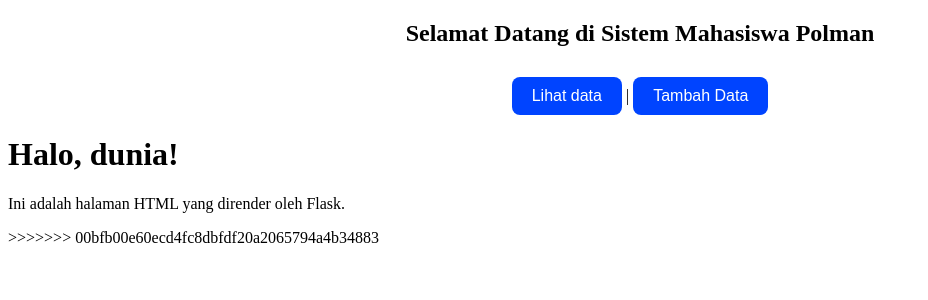
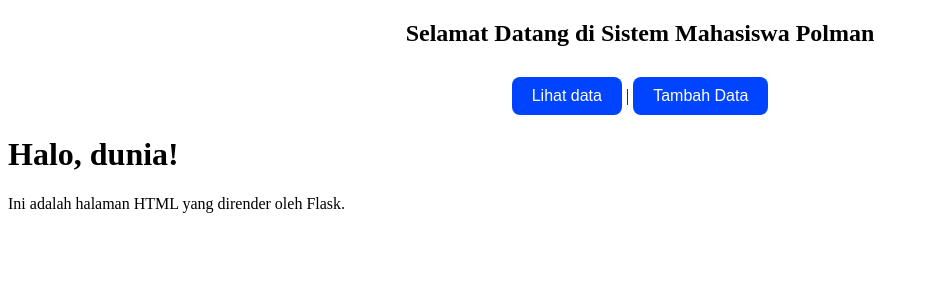
Before and after one commit to azzam528/FlaskNosql, a Flask app: page / in a window 1280 px wide. Shown: the top 300 px of the page, without its empty margins (0-928 px from the left). Run offline with Flask 3, Linux system fonts and the light colour scheme.

Commit message:
Update lagi

```diff
--- a/templates/index.html
+++ b/templates/index.html
@@ -50,4 +50,3 @@
     <p>Ini adalah halaman HTML yang dirender oleh Flask.</p>
 </body>
 </html>
->>>>>>> 00bfb00e60ecd4fc8dbfdf20a2065794a4b34883
```
